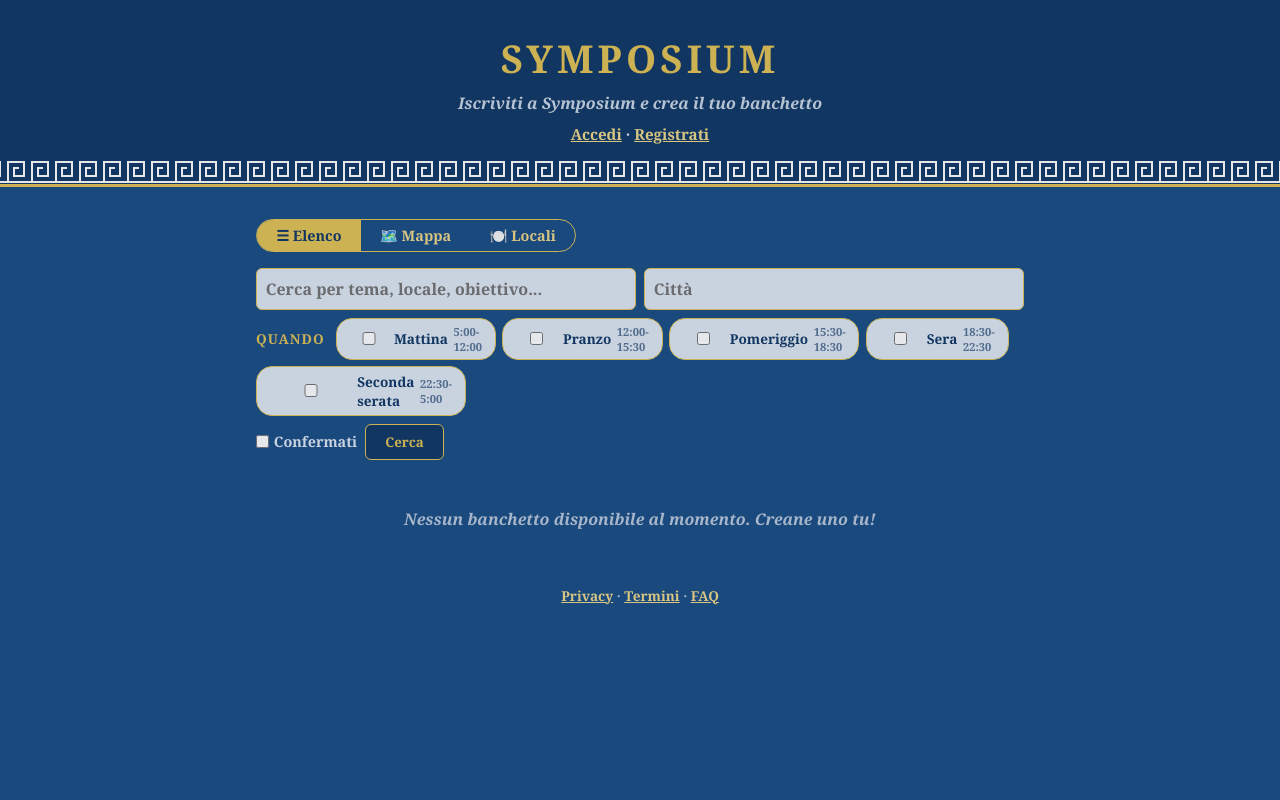
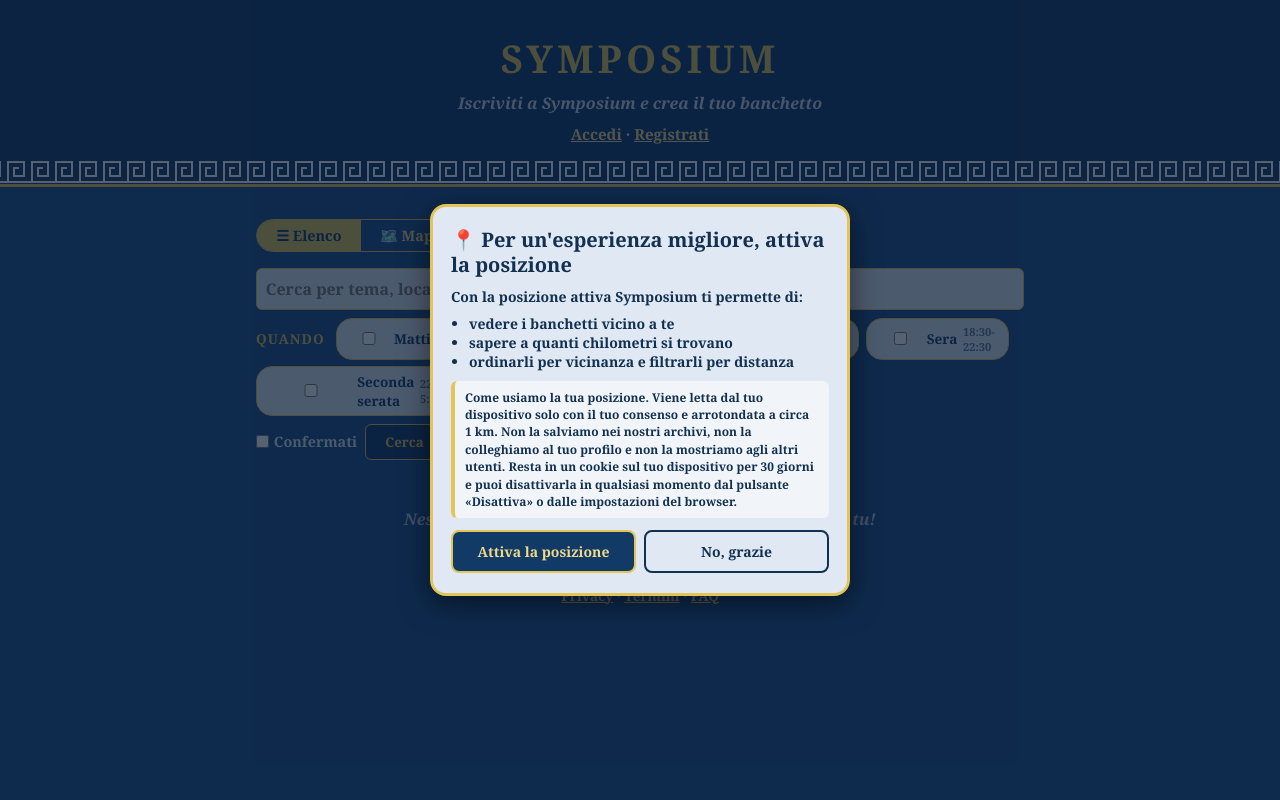
Before and after one commit to GIULAN78/SYMPOSIUM, a Flask app: page / in a window 1280 px wide. Run offline with Flask 3, Linux system fonts and the light colour scheme; data that the repository does not hold is empty; some libraries are stand-ins or nearby versions.

Commit message:
Posizione: popup di attivazione con disclaimer, distanza in km e filtro

```diff
--- a/app.py
+++ b/app.py
@@ -795,6 +795,19 @@
     if fasce_sel:
         tavoli = [t for t in tavoli if fascia_di(t["data_ora"]) in fasce_sel]
 
+    pos = pos_da_cookie()
+    if pos:
+        tavoli = [dict(t) for t in tavoli]
+        for t in tavoli:
+            if t["lat"] and t["lng"]:
+                t["km"] = round(distanza_km(pos[0], pos[1], t["lat"], t["lng"]), 1)
+            else:
+                t["km"] = None
+        raggio = request.args.get("raggio", "")
+        if raggio.isdigit() and int(raggio) in (10, 30, 50, 100):
+            tavoli = [t for t in tavoli if t["km"] is not None and t["km"] <= int(raggio)]
+        if request.args.get("vicini") == "1":
+            tavoli.sort(key=lambda t: (t["km"] is None, t["km"] or 0))
     if request.args.get("json") == "1":
         elenco = [dict(t) for t in tavoli]
         conn2 = get_db()
@@ -2143,6 +2156,56 @@
         return redirect(d["url_pagamento"])
     flash((d or {}).get("messaggio") or "Acquisto non disponibile al momento: riprova più tardi.")
     return redirect(url_for("wallet"))
+
+
+def pos_da_cookie():
+    valore = request.cookies.get("pos", "")
+    try:
+        a, b = valore.split("_")
+        lat, lng = float(a), float(b)
+    except ValueError:
+        return None
+    if not (-90 <= lat <= 90 and -180 <= lng <= 180):
+        return None
+    return lat, lng
+
+
+def distanza_km(lat1, lng1, lat2, lng2):
+    import math
+    r = 6371.0
+    f1, f2 = math.radians(lat1), math.radians(lat2)
+    df = f2 - f1
+    dl = math.radians(lng2 - lng1)
+    x = math.sin(df / 2) ** 2 + math.cos(f1) * math.cos(f2) * math.sin(dl / 2) ** 2
+    return 2 * r * math.asin(math.sqrt(x))
+
+
+@app.context_processor
+def posizione_ctx():
+    return {
+        "pos_attiva": pos_da_cookie() is not None,
+        "raggio_sel": request.args.get("raggio", ""),
+        "vicini_sel": request.args.get("vicini") == "1",
+    }
+
+
+@app.after_request
+def popup_posizione(risposta):
+    try:
+        if (
+            risposta.status_code != 200
+            or risposta.mimetype != "text/html"
+            or request.endpoint != "home"
+        ):
+            return risposta
+        testo = risposta.get_data(as_text=True)
+        if "</body>" in testo:
+            risposta.set_data(testo.replace(
+                "</body>",
+                render_template("_posizione.html", pos_attiva=pos_da_cookie() is not None) + "</body>", 1))
+    except Exception:
+        pass
+    return risposta
 
 
 @app.route("/miei-tavoli")
--- /dev/null
+++ b/templates/_posizione.html
@@ -0,0 +1,64 @@
+{% if pos_attiva %}
+<div id="pos-chip" style="position:fixed;left:12px;bottom:12px;z-index:60;background:#123a66;color:#efd98a;border:2px solid #e3c458;border-radius:18px;padding:5px 12px;font-size:12px;font-weight:700;">
+    📍 Posizione attiva · <a href="#" id="pos-off" style="color:#efd98a;">Disattiva</a>
+</div>
+<script>
+document.getElementById("pos-off").addEventListener("click", function (e) {
+    e.preventDefault();
+    document.cookie = "pos=; path=/; max-age=0; SameSite=Lax";
+    window.location.href = "/";
+});
+</script>
+{% else %}
+<div id="pos-popup" style="display:none;position:fixed;top:0;left:0;right:0;bottom:0;z-index:10000;background:rgba(10,25,50,.65);align-items:center;justify-content:center;padding:16px;">
+    <div style="max-width:420px;width:100%;background:#dfe8f3;color:#12304f;border:3px solid #e3c458;border-radius:16px;padding:20px 18px;font-weight:700;box-shadow:0 8px 30px rgba(0,0,0,.5);">
+        <div style="font-size:20px;line-height:1.25;margin-bottom:10px;">📍 Per un'esperienza migliore, attiva la posizione</div>
+        <p style="margin:0 0 8px;font-size:14px;">Con la posizione attiva Symposium ti permette di:</p>
+        <ul style="margin:0 0 10px 18px;padding:0;font-size:14px;">
+            <li>vedere i banchetti vicino a te</li>
+            <li>sapere a quanti chilometri si trovano</li>
+            <li>ordinarli per vicinanza e filtrarli per distanza</li>
+        </ul>
+        <div style="background:#f1f5fa;border-left:4px solid #e3c458;border-radius:6px;padding:8px 10px;font-size:12px;line-height:1.45;margin-bottom:12px;">
+            <strong>Come usiamo la tua posizione.</strong> Viene letta dal tuo dispositivo solo con il tuo consenso e arrotondata a circa 1 km. Non la salviamo nei nostri archivi, non la colleghiamo al tuo profilo e non la mostriamo agli altri utenti. Resta in un cookie sul tuo dispositivo per 30 giorni e puoi disattivarla in qualsiasi momento dal pulsante «Disattiva» o dalle impostazioni del browser.
+        </div>
+        <p id="pos-errore" style="display:none;margin:0 0 10px;font-size:12px;color:#a8344f;"></p>
+        <div style="display:flex;gap:8px;flex-wrap:wrap;">
+            <button type="button" id="pos-si" style="flex:1;min-width:150px;background:#123a66;color:#efd98a;border:2px solid #e3c458;border-radius:8px;padding:10px 12px;font-weight:700;font-size:14px;cursor:pointer;">Attiva la posizione</button>
+            <button type="button" id="pos-no" style="flex:1;min-width:110px;background:transparent;color:#12304f;border:2px solid #12304f;border-radius:8px;padding:10px 12px;font-weight:700;font-size:14px;cursor:pointer;">No, grazie</button>
+        </div>
+    </div>
+</div>
+<script>
+(function () {
+    var popup = document.getElementById("pos-popup");
+    var errore = document.getElementById("pos-errore");
+    try {
+        var t = parseInt(localStorage.getItem("pos_rifiutata") || "0", 10);
+        if (t && Date.now() - t < 7 * 24 * 3600 * 1000) { return; }
+    } catch (e) {}
+    popup.style.display = "flex";
+
+    document.getElementById("pos-no").addEventListener("click", function () {
+        try { localStorage.setItem("pos_rifiutata", String(Date.now())); } catch (e) {}
+        popup.style.display = "none";
+    });
+
+    document.getElementById("pos-si").addEventListener("click", function () {
+        if (!navigator.geolocation) {
+            errore.textContent = "Il tuo browser non supporta la posizione.";
+            errore.style.display = "block";
+            return;
+        }
+        navigator.geolocation.getCurrentPosition(function (p) {
+            var v = p.coords.latitude.toFixed(2) + "_" + p.coords.longitude.toFixed(2);
+            document.cookie = "pos=" + v + "; path=/; max-age=2592000; SameSite=Lax";
+            window.location.reload();
+        }, function () {
+            errore.textContent = "Non riesco a leggere la posizione. Controlla che la posizione sia attiva sul dispositivo e che il browser abbia il permesso.";
+            errore.style.display = "block";
+        }, { enableHighAccuracy: false, timeout: 15000, maximumAge: 600000 });
+    });
+})();
+</script>
+{% endif %}
--- a/templates/home.html
+++ b/templates/home.html
@@ -47,6 +47,13 @@
             <label class="filtro"><input type="checkbox" name="eta" value="1" {% if solo_eta %}checked{% endif %}> Della mia età</label>
             {% endif %}
             <label class="filtro"><input type="checkbox" name="confermati" value="1" {% if solo_confermati %}checked{% endif %}> Confermati</label>
+            {% if pos_attiva %}
+            <select name="raggio" class="select-tipo">
+                <option value="">Tutte le distanze</option>
+                {% for km in (10, 30, 50, 100) %}<option value="{{ km }}" {% if raggio_sel == km|string %}selected{% endif %}>Entro {{ km }} km</option>{% endfor %}
+            </select>
+            <label class="filtro"><input type="checkbox" name="vicini" value="1" {% if vicini_sel %}checked{% endif %}> Più vicini</label>
+            {% endif %}
             <button type="submit" class="btn-iscriviti">Cerca</button>
             {% if q or citta or solo_eta or solo_confermati or fasce_sel %}<a class="link-dettaglio" href="{{ url_for('home') }}">Azzera</a>{% endif %}
         </form>
@@ -72,6 +79,7 @@
                         {% if t.voti_locale %}<span class="badge badge-grad">👍 {{ t.voti_pos|percento(t.voti_locale) }}%</span>{% endif %}
                     </p>
                     <p class="data">🗓️ {{ t.data_ora|data_it }}</p>
+                    {% if t.km is defined and t.km is not none %}<p>📏 {{ ('%.1f'|format(t.km))|replace('.', ',') }} km da te</p>{% endif %}
                     {% if t.eta_min is not none and t.eta_max is not none %}
                     <p>👥 Età {{ t.eta_min }}-{{ t.eta_max }}</p>
                     {% endif %}
--- a/templates/info.html
+++ b/templates/info.html
@@ -46,8 +46,11 @@
                     <li>OpenStreetMap (mappa e ricerca dei locali): per mostrare un banchetto sulla mappa vengono inviati il nome del locale e la città, mai dati personali.</li>
                 </ul>
 
+                <h3>Posizione (facoltativa)</h3>
+                <p>Se la attivi, il tuo telefono ci comunica la tua posizione solo con il tuo consenso. La arrotondiamo a circa 1 km e la usiamo per mostrarti la distanza dai banchetti e filtrarli per vicinanza. Non la salviamo nei nostri archivi, non la colleghiamo al tuo profilo e non la mostriamo agli altri utenti. Resta in un cookie sul tuo dispositivo per 30 giorni e puoi disattivarla in qualsiasi momento.</p>
+
                 <h3>Cookie</h3>
-                <p>Usiamo solo un cookie tecnico di sessione, necessario per restare collegati. Non usiamo cookie pubblicitari né di profilazione.</p>
+                <p>Usiamo un cookie tecnico di sessione, necessario per restare collegati, e, solo se attivi la posizione, un cookie con la tua posizione approssimata. Non usiamo cookie pubblicitari né di profilazione.</p>
 
                 <h3>Per quanto tempo</h3>
                 <p>Fino alla cancellazione dell'account. Dalle Impostazioni puoi eliminare il tuo account in qualsiasi momento: i dati vengono cancellati.</p>
```
